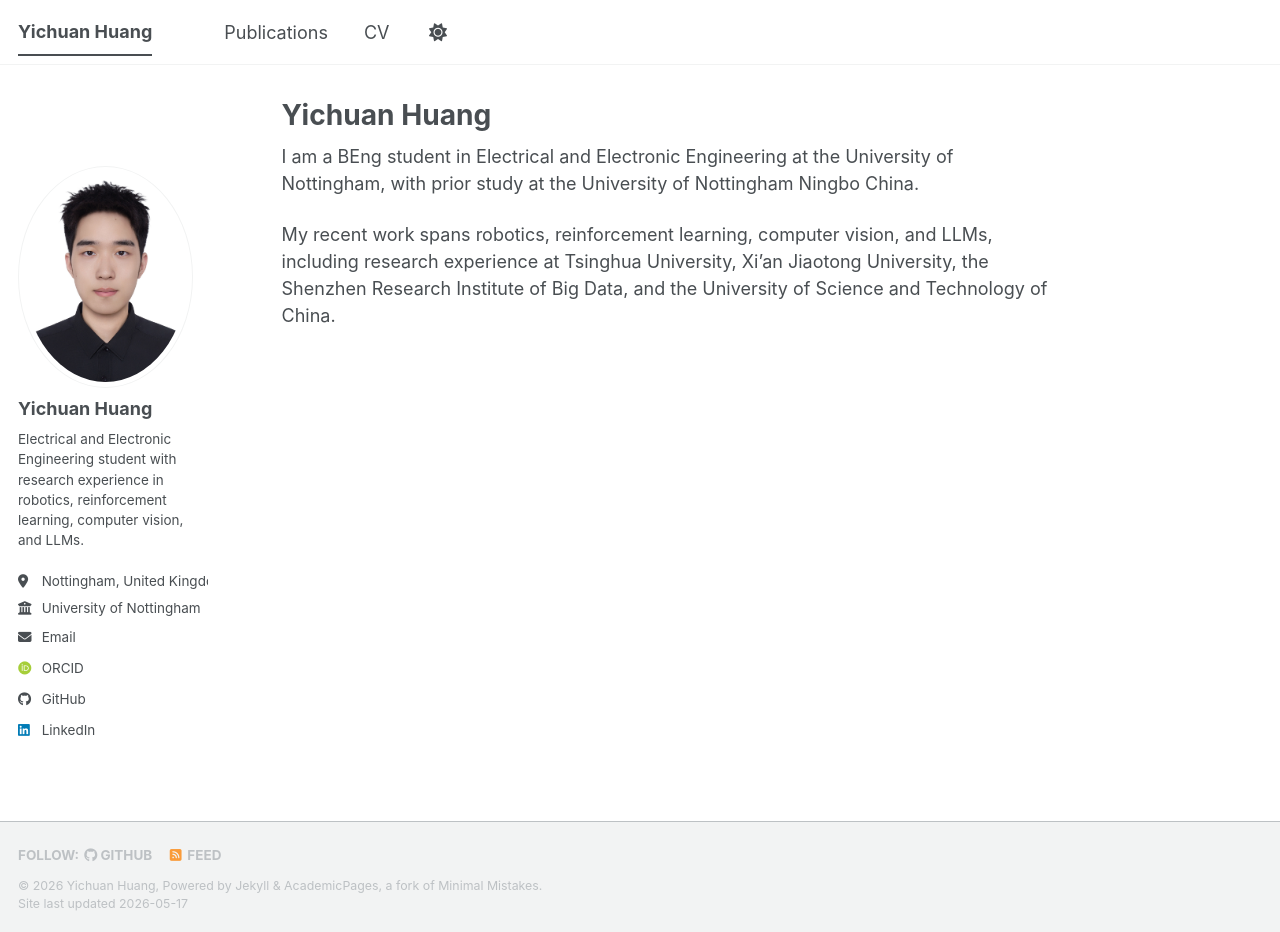
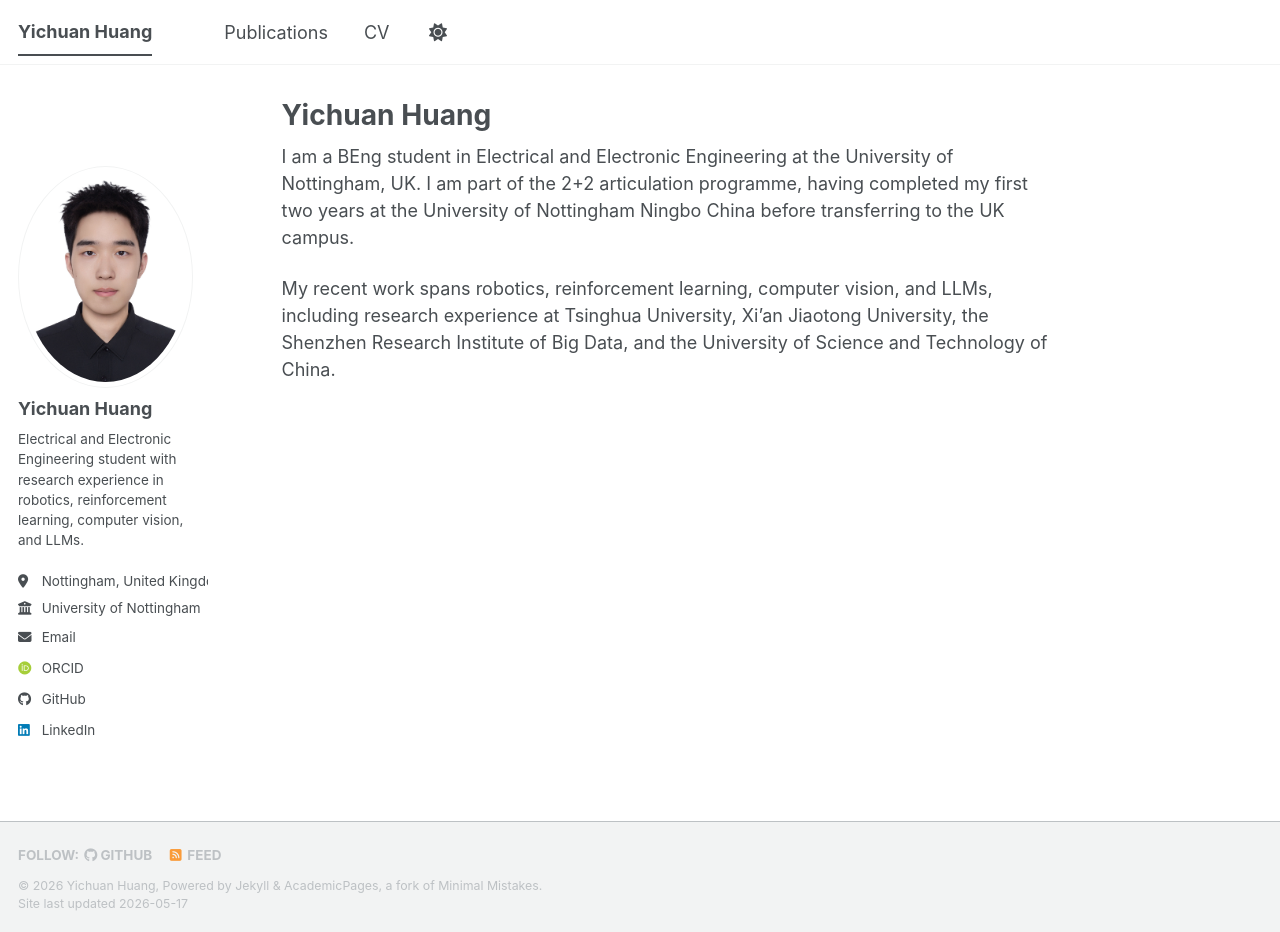
Before and after one commit to yichuan-huang/yichuan-huang.github.io, a Jekyll site: the page built from _pages/about.md, in a window 1280 px wide and 932 px high. Built offline with Jekyll 4.4.1, drawn with Linux system fonts in a browser that asks for light colours; some web fonts are replaced; a script bundle is joined from its source files by our own code; library files that are not in the unit come from our copies.

Commit message:
docs: update educational background details in about page

```diff
--- a/_pages/about.md
+++ b/_pages/about.md
@@ -7,6 +7,6 @@ redirect_from:
   - /about.html
 ---
 
-I am a BEng student in Electrical and Electronic Engineering at the University of Nottingham, with prior study at the University of Nottingham Ningbo China.
+I am a BEng student in Electrical and Electronic Engineering at the University of Nottingham, UK. I am part of the 2+2 articulation programme, having completed my first two years at the University of Nottingham Ningbo China before transferring to the UK campus.
 
 My recent work spans robotics, reinforcement learning, computer vision, and LLMs, including research experience at Tsinghua University, Xi'an Jiaotong University, the Shenzhen Research Institute of Big Data, and the University of Science and Technology of China.
```
